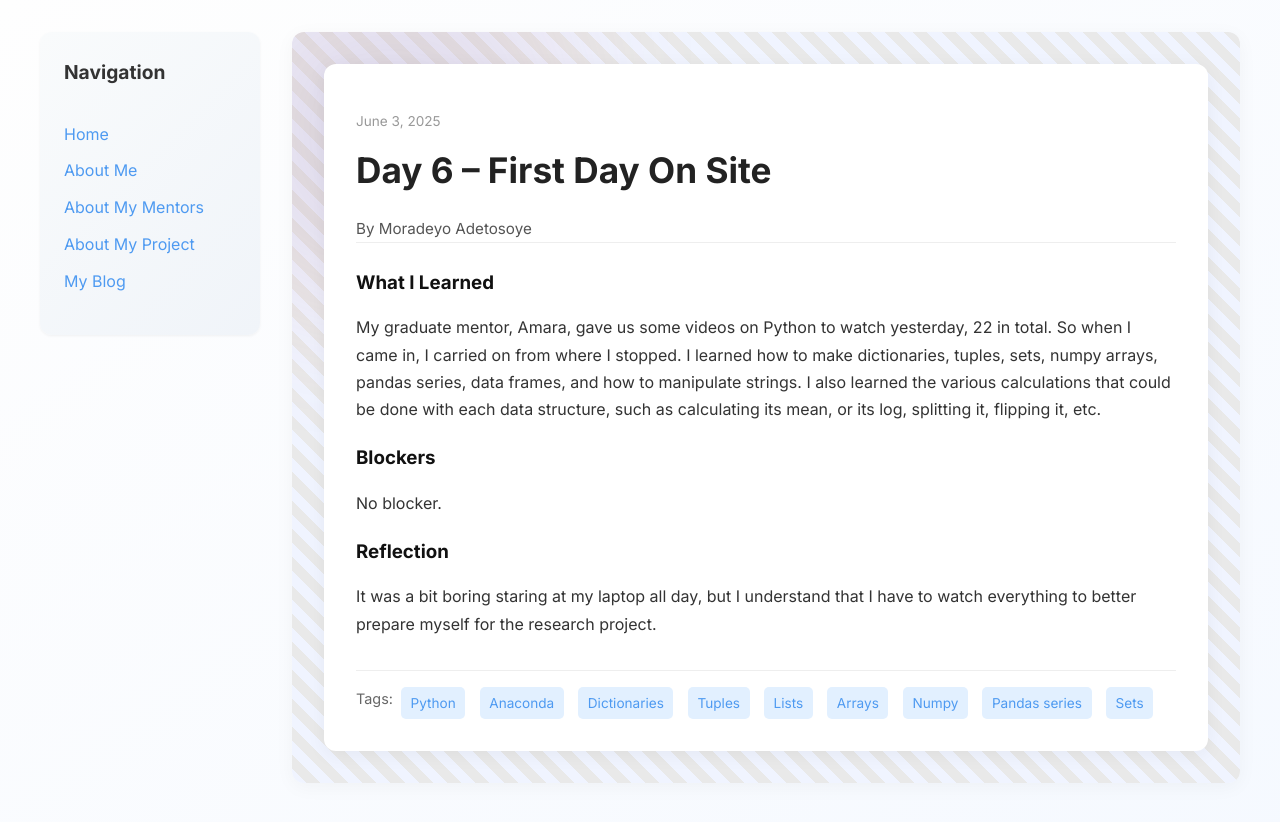
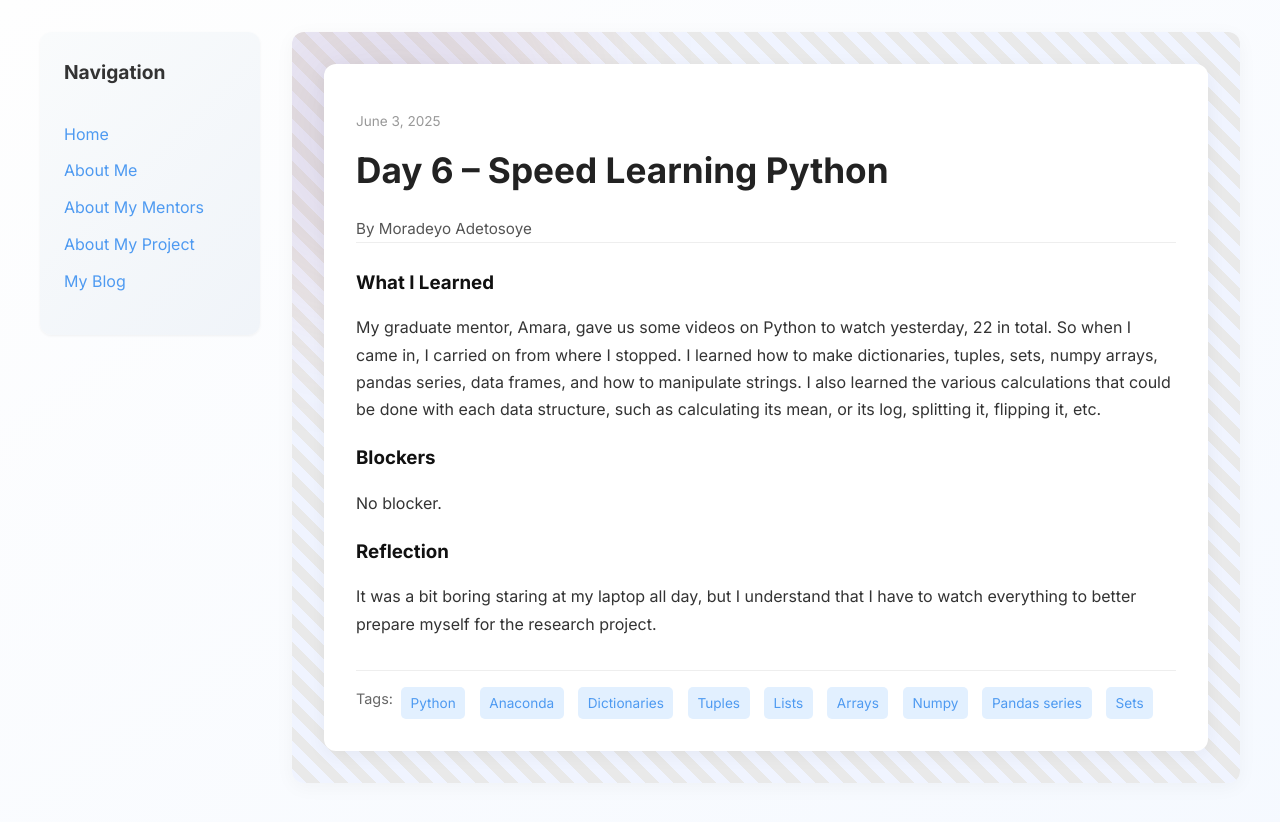
Before and after one commit to Deyo101/deyo101.github.io, a Jekyll site: the page built from _posts/2025-06-03-day-6.md, in a window 1280 px wide. Shown: the top 822 px of the page. Built offline with Jekyll 4.4.1, drawn with Linux system fonts in a browser that asks for light colours.

Commit message:
Update 2025-06-03-day-6.md

```diff
--- a/_posts/2025-06-03-day-6.md
+++ b/_posts/2025-06-03-day-6.md
@@ -1,6 +1,6 @@
 ---
 layout: post
-title: "Day 6 – First Day On Site"
+title: "Day 6 – Speed Learning Python"
 date: 2025-06-03
 author: Moradeyo Adetosoye
 permalink: /day6.html
```
